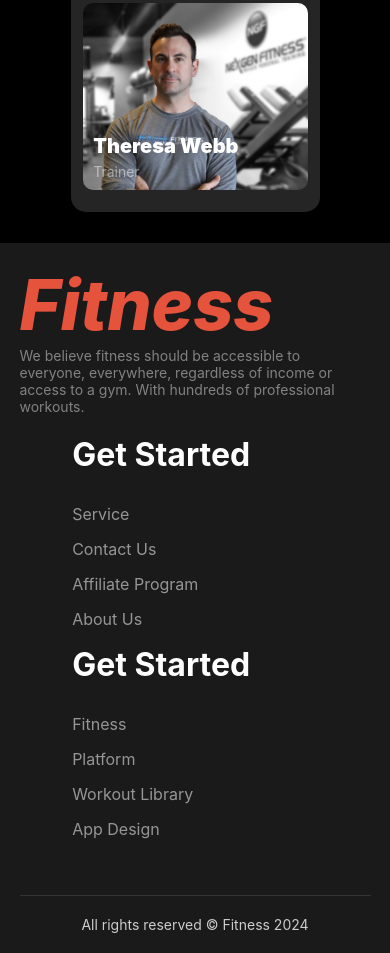
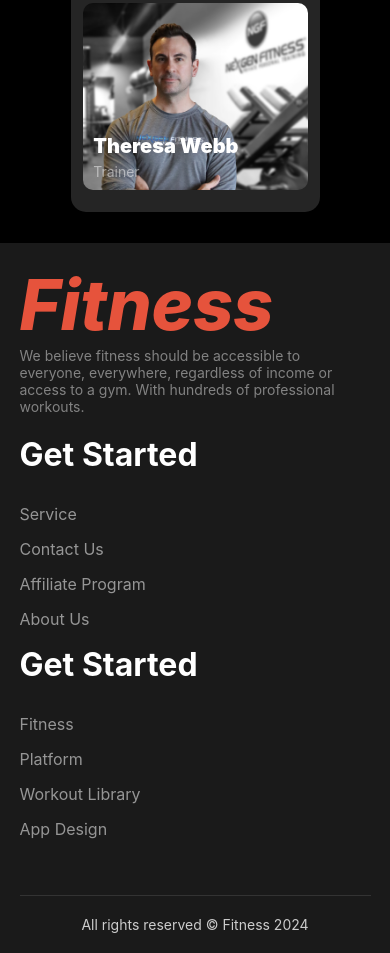
Before and after one commit to mdjarjis/My-second-project, a plain HTML site: page index.html in a window 390 px wide. Shown: the part 5121-6074 px from the top of the page. Drawn offline with Linux system fonts and the light colour scheme.

Commit message:
my css update

```diff
--- a/styles/style.css
+++ b/styles/style.css
@@ -1085,7 +1085,7 @@ footer {
   flex-direction: column;
   flex: 1;
   justify-content: space-between;
-  padding-left: 15%;
+  padding-left: 0;
 }
 
 .logo {
```
